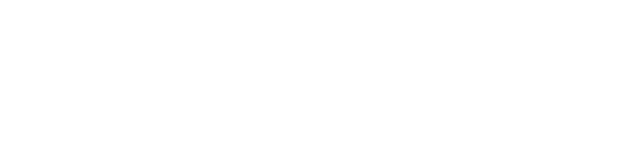
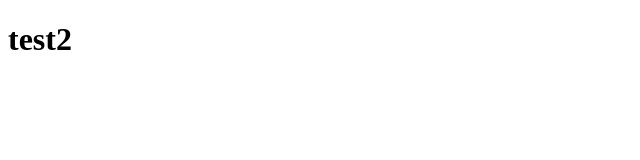
Before and after one commit to JustPabl0/20240605_webowe, a plain HTML site: page index.html in a window 1280 px wide. Shown: the whole page, without its empty margins (0-640 px from the left). Drawn offline with Linux system fonts and the light colour scheme.

Commit message:
add header

```diff
--- a/index.html
+++ b/index.html
@@ -5,5 +5,7 @@
     <meta name="viewport" content="width=device-width, initial-scale=1.0" />
     <title>webowezajecialol</title>
   </head>
-  <body></body>
+  <body>
+    <h1>test2</h1>
+  </body>
 </html>
```
